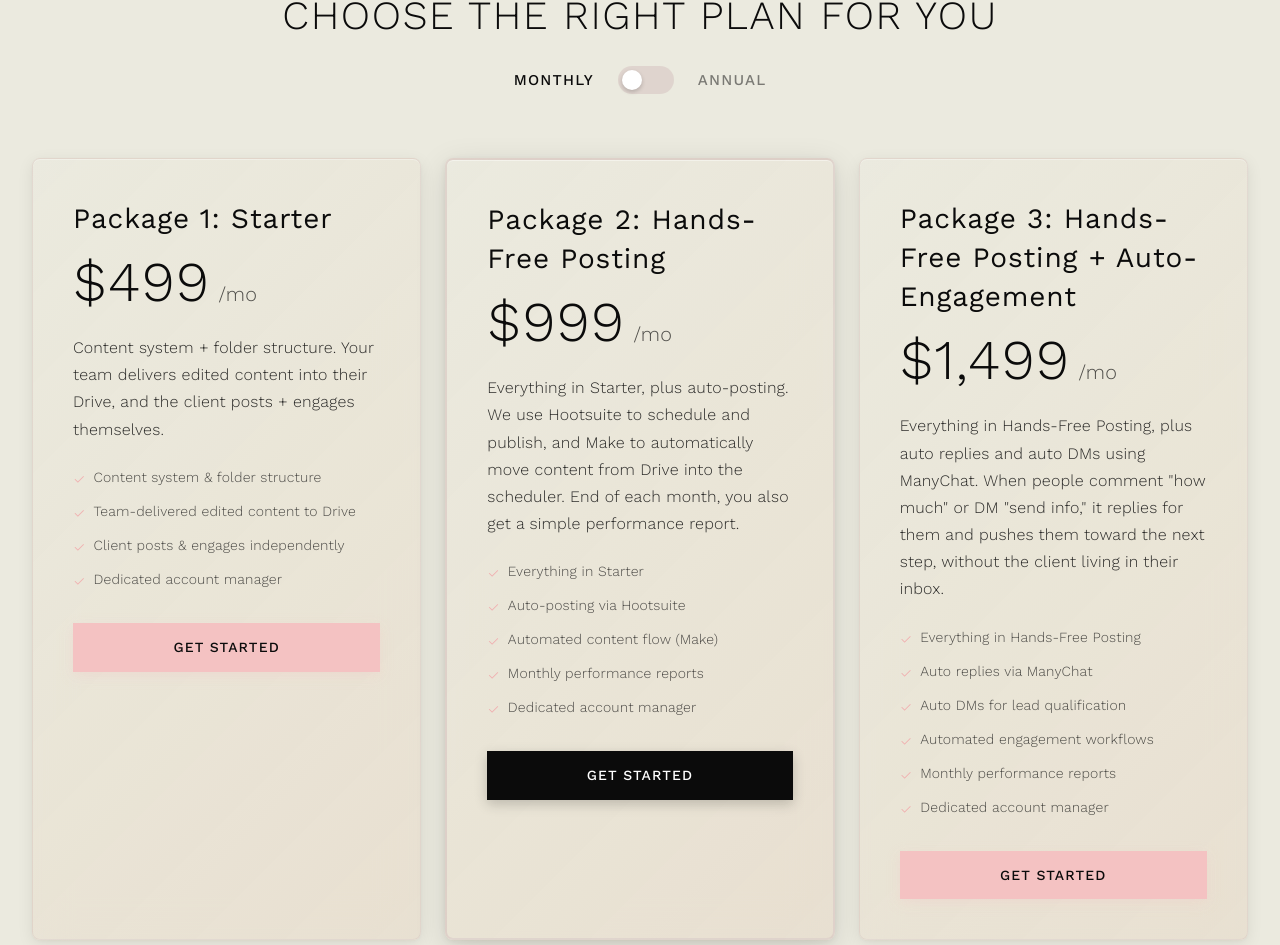
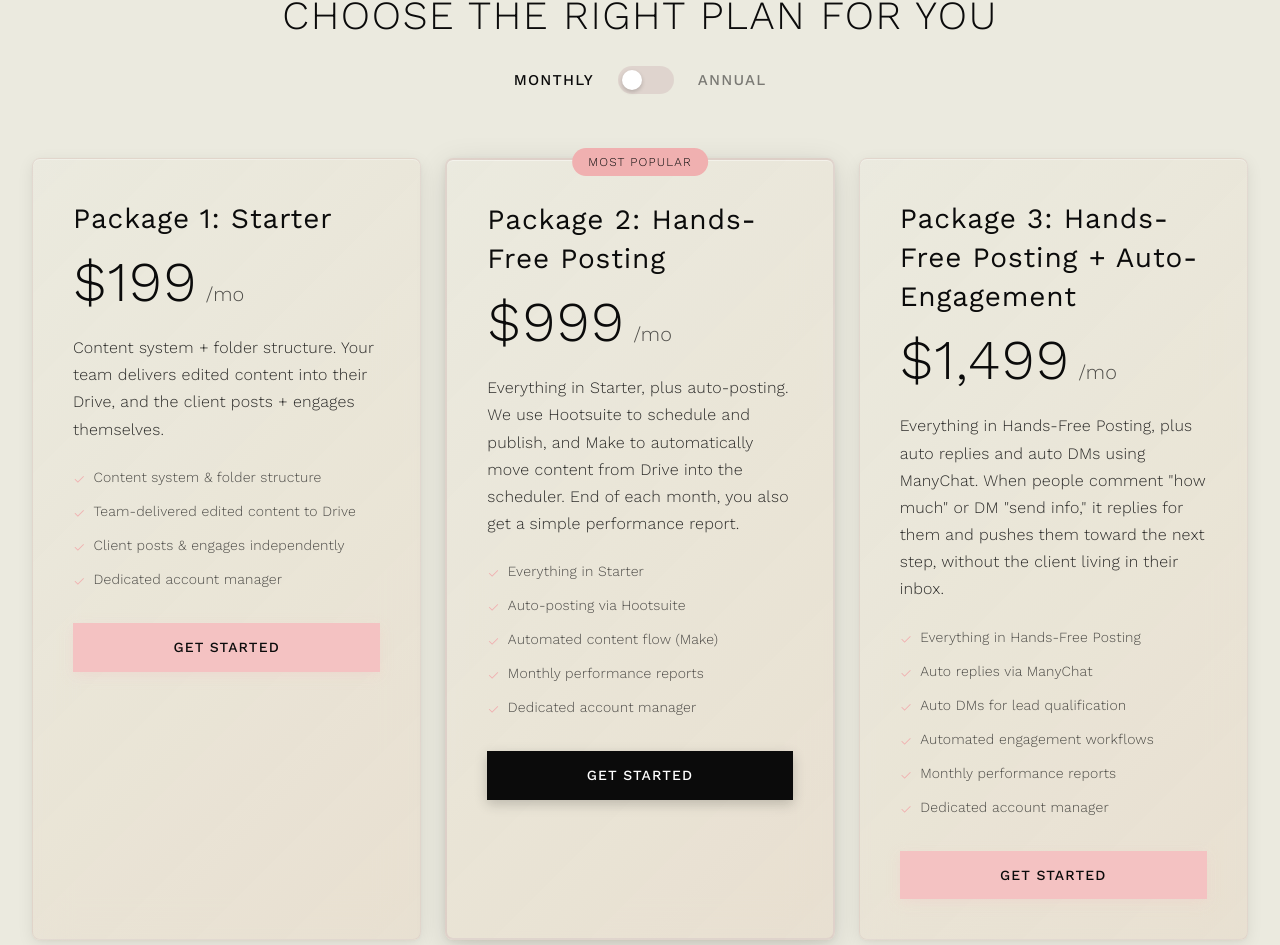
Before and after one commit to lubosik/Rosen-Relations, a Next.js app: page /programs in a window 1280 px wide. Shown: the part 1984-2929 px from the top of the page. Built offline with nearby package versions, Linux system fonts and the light colour scheme; no server answers.

Commit message:
Update Package 1 pricing to  and add 'Most Popular' badge to Package 2

```diff
--- a/components/PricingSection.tsx
+++ b/components/PricingSection.tsx
@@ -8,8 +8,8 @@ const packages = [
   {
     id: 'starter',
     name: 'Starter',
-    monthlyPrice: '$499',
-    annualPrice: '$4,990',
+    monthlyPrice: '$199',
+    annualPrice: '$1,990',
     description: 'Content system + folder structure. Your team delivers edited content into their Drive, and the client posts + engages themselves.',
     features: [
       'Content system & folder structure',
@@ -32,6 +32,7 @@ const packages = [
       'Dedicated account manager',
     ],
     featured: true,
+    badge: 'Most Popular',
   },
   {
     id: 'hands-free-engagement',
@@ -160,6 +161,20 @@ export default function PricingSection() {
                       : '0 4px 16px rgba(11, 11, 11, 0.08), 0 1px 4px rgba(11, 11, 11, 0.04), inset 0 1px 0 rgba(255, 255, 255, 0.3)',
                   }}
                 >
+                  {/* Badge */}
+                  {pkg.badge && (
+                    <div
+                      className="absolute -top-3 left-1/2 -translate-x-1/2 px-4 py-1.5 rounded-full text-xs font-light uppercase tracking-wide"
+                      style={{
+                        backgroundColor: 'var(--color-rose-accent)',
+                        color: 'var(--color-ink-black)',
+                        letterSpacing: '0.1em'
+                      }}
+                    >
+                      {pkg.badge}
+                    </div>
+                  )}
+
                   {/* Plan Name */}
                   <h3
                     className="font-light mb-4"
```
